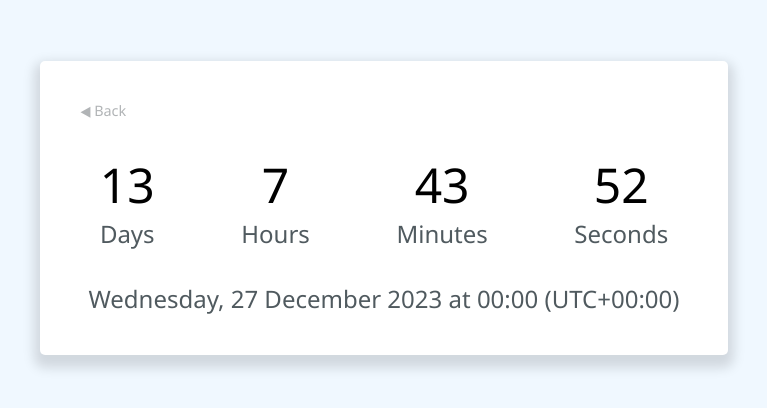
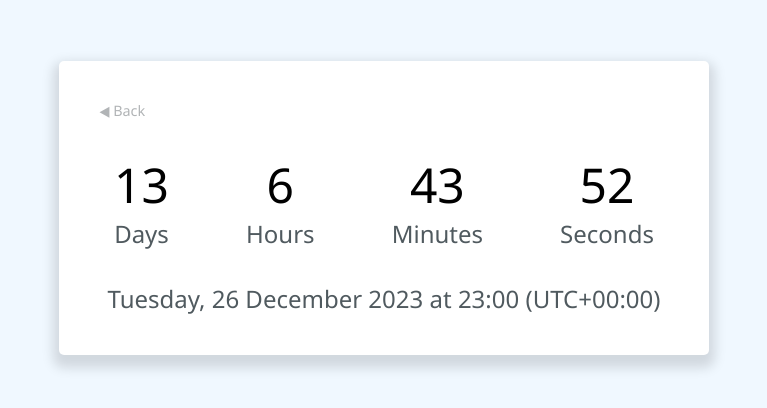
Before and after one commit to alexbdaniel/personal_countdown, a React (Vite) app in the folder countdown/: page /busselton in a window 1280 px wide. Shown: the part 192-600 px from the top of the page, without its empty margins (256-1023 px from the left). Built offline with nearby package versions, Linux system fonts and the light colour scheme.

Commit message:
time zone adjustment

```diff
--- a/countdown/src/assets/countdownData.tsx
+++ b/countdown/src/assets/countdownData.tsx
@@ -13,7 +13,7 @@ export const countdownData = [
     urlName: 'busselton',
     displayNameShort: 'Busselton',
     displayName: 'Time remaining until Busselton',
-    target: '2023-12-27T00:00:00.000Z'
+    target: '2023-12-26T23:00:00.000Z'
   }
 ]
 
--- a/countdown/src/components/timer/GetDuration.tsx
+++ b/countdown/src/components/timer/GetDuration.tsx
@@ -3,7 +3,7 @@ import { DateTime as LuxonDateTime, DurationObjectUnits } from 'luxon'
 
 
 export const GetDuration = (target: LuxonDateTime): DurationObjectUnits => {
-  const now: LuxonDateTime = LuxonDateTime.now().setZone('utc');
+  const now: LuxonDateTime = LuxonDateTime.now().toUTC();
 
 
   let diff: DurationObjectUnits = target.diff(now, ['days', 'hours', 'minutes', 'seconds']).toObject()
--- a/countdown/src/components/timer/Timer.tsx
+++ b/countdown/src/components/timer/Timer.tsx
@@ -42,15 +42,7 @@ const getLabels = (days: number, hours: number, minutes: number, seconds: number
 
 
 
-//to pass as prop
-// const target: string = '2023-12-25T23:00:00.000Z';
 
-// const placeholder = {
-//   days: 0,
-//   minutes: 0,
-//   hours: 0,
-//   seconds: 0
-// }
 
 interface ILabels {
   day: string,
@@ -71,7 +63,7 @@ const getTarget = (urlId?: string): LuxonDateTime | undefined => {
 
   if (target) {
     try {
-      return LuxonDateTime.fromISO(target)
+      return LuxonDateTime.fromISO(target, {zone: 'utc'})
     } catch {
 
       return undefined;
```
